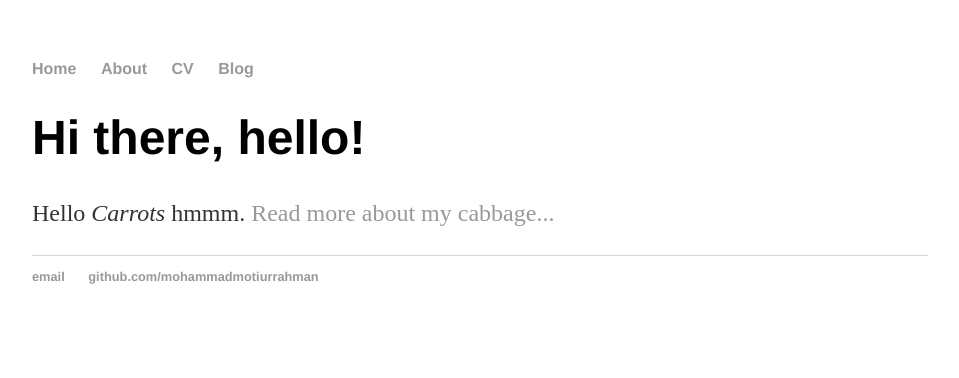
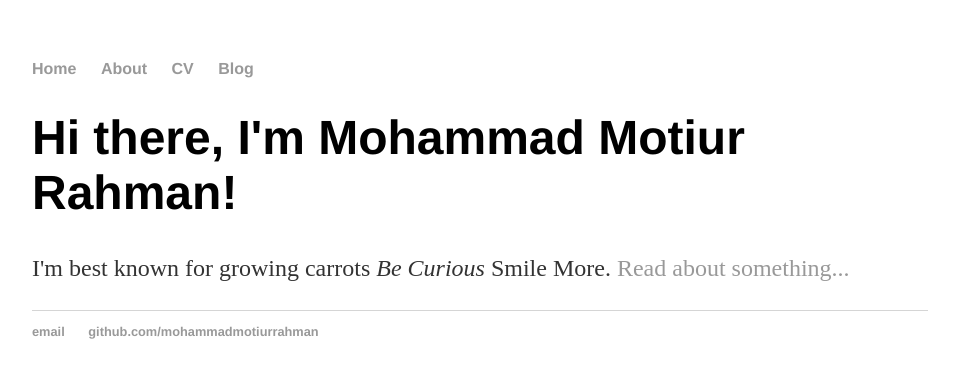
Before and after one commit to mohammadmrahman/mohammadmotiurrahman.github.io, a Jekyll site: the page built from index.html, in a window 1280 px wide. Shown: the top 378 px of the page, without its empty margins (160-1119 px from the left). Built offline with Jekyll 4.4.1, drawn with Linux system fonts in a browser that asks for light colours.

Commit message:
Update index.html
did some edits

```diff
--- a/index.html
+++ b/index.html
@@ -1,29 +1,8 @@
-<!DOCTYPE html>
-<html>
-	<head>
-		<title>Mohammad Motiur Rahman</title>
-		<link rel="stylesheet" type="text/css" href="/css/main.css">
-	</head>
-	<body>
-		<nav>
-    		<ul>
-        		<li><a href="/">Home</a></li>
-	        	<li><a href="/about">About</a></li>
-        		<li><a href="/cv">CV</a></li>
-        		<li><a href="/blog">Blog</a></li>
-    		</ul>
-		</nav>
-		<div class="container">
-    		<div class="blurb">
-        		<h1>Hi there, hello!</h1>
-				<p>Hello <em>Carrots</em> hmmm. <a href="/about">Read more about my cabbage...</a></p>
-    		</div><!-- /.blurb -->
-		</div><!-- /.container -->
-		<footer>
-    		<ul>
-        		<li><a href="mailto:mohammadmotiurrahman@gmail.com">email</a></li>
-        		<li><a href="https://github.com/mohammadmotiurrahman">github.com/mohammadmotiurrahman</a></li>
-			</ul>
-		</footer>
-	</body>
-</html>
+---
+layout: default
+title: Mohammad Motiur Rahman
+---
+<div class="blurb">
+	<h1>Hi there, I'm Mohammad Motiur Rahman!</h1>
+	<p>I'm best known for growing carrots <em>Be Curious</em> Smile More. <a href="/about">Read about something...</a></p>
+</div><!-- /.blurb -->
```
